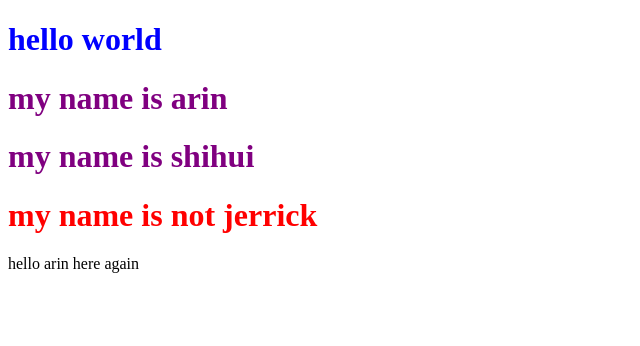
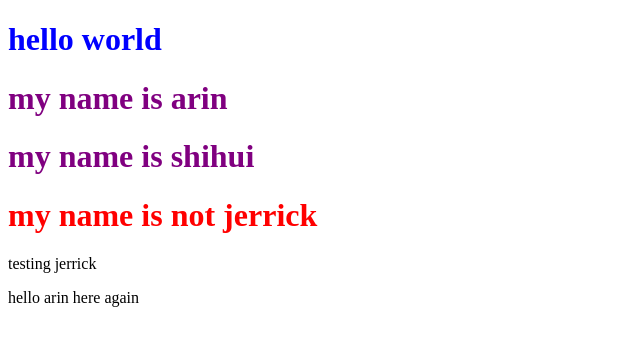
Before and after one commit to arinmakk/hello, a plain HTML site: page index.html in a window 1280 px wide. Shown: the whole page, without its empty margins (0-640 px from the left). Drawn offline with Linux system fonts and the light colour scheme.

Commit message:
jerrick test

```diff
--- a/index.html
+++ b/index.html
@@ -10,6 +10,7 @@
     <h1 style="color:purple">my name is arin</h1>
     <h1 style="color:purple">my name is shihui</h1>
     <h1 style="color: red"> my name is not jerrick </h1>
+    <p> testing jerrick </p>
 
     <p>hello arin here again</p>
 
```
